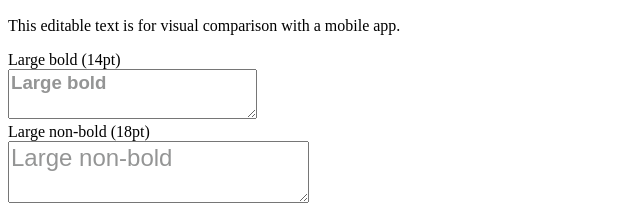
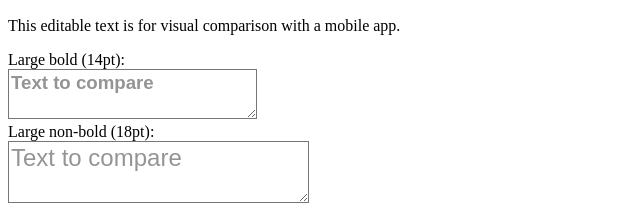
Before and after one commit to ThePacielloGroup/utilities, a plain HTML site: page calibrate-sizes.html in a window 1280 px wide. Shown: the part 426-650 px from the top of the page, 0-640 px from the left. Drawn offline with Linux system fonts and the light colour scheme.

Commit message:
appearance

```diff
--- a/calibrate-sizes.html
+++ b/calibrate-sizes.html
@@ -22,16 +22,18 @@
                 width: 24px; height: 24px;
                 background-color: gray;
             }
+            .contrast-threshold-sample {
+                font-family: Arial, Helvetica, sans-serif;
+                color: #949494;
+                background-color: #fff; /* in case a user resets their default background color */
+            }
             #sample-bold {
                 font-weight: bold;
-                font-family: Arial, Helvetica, sans-serif;
                 font-size: 18.6666px; /* equivalent to 14pt */
-                color: #949595;
             }
             #sample-normal-weight {
-                font-family: Arial, Helvetica, sans-serif;
+                font-weight: normal;
                 font-size: 24px; /* equivalent to 18pt */
-                color: #949595;
             }
             .tiny {
                 font-size: 9px;
@@ -84,10 +86,10 @@ document.write("<p>offset " + y +"</p>");
 
         <p>This editable text is for visual comparison with a mobile app.</p>
 
-        <label for="sample-bold">Large bold (14pt)</label><br>
-        <textarea id="sample-bold">Large bold</textarea><br>
-        <label for="sample-bold">Large non-bold (18pt)</label><br>
-        <textarea id="sample-normal-weight">Large non-bold</textarea>
+        <label for="sample-bold">Large bold (14pt):</label><br>
+        <textarea id="sample-bold" class="contrast-threshold-sample">Text to compare</textarea><br>
+        <label for="sample-bold">Large non-bold (18pt):</label><br>
+        <textarea id="sample-normal-weight" class="contrast-threshold-sample">Text to compare</textarea>
 
         <h2>WIP: User preferences check</h2>
 
```
